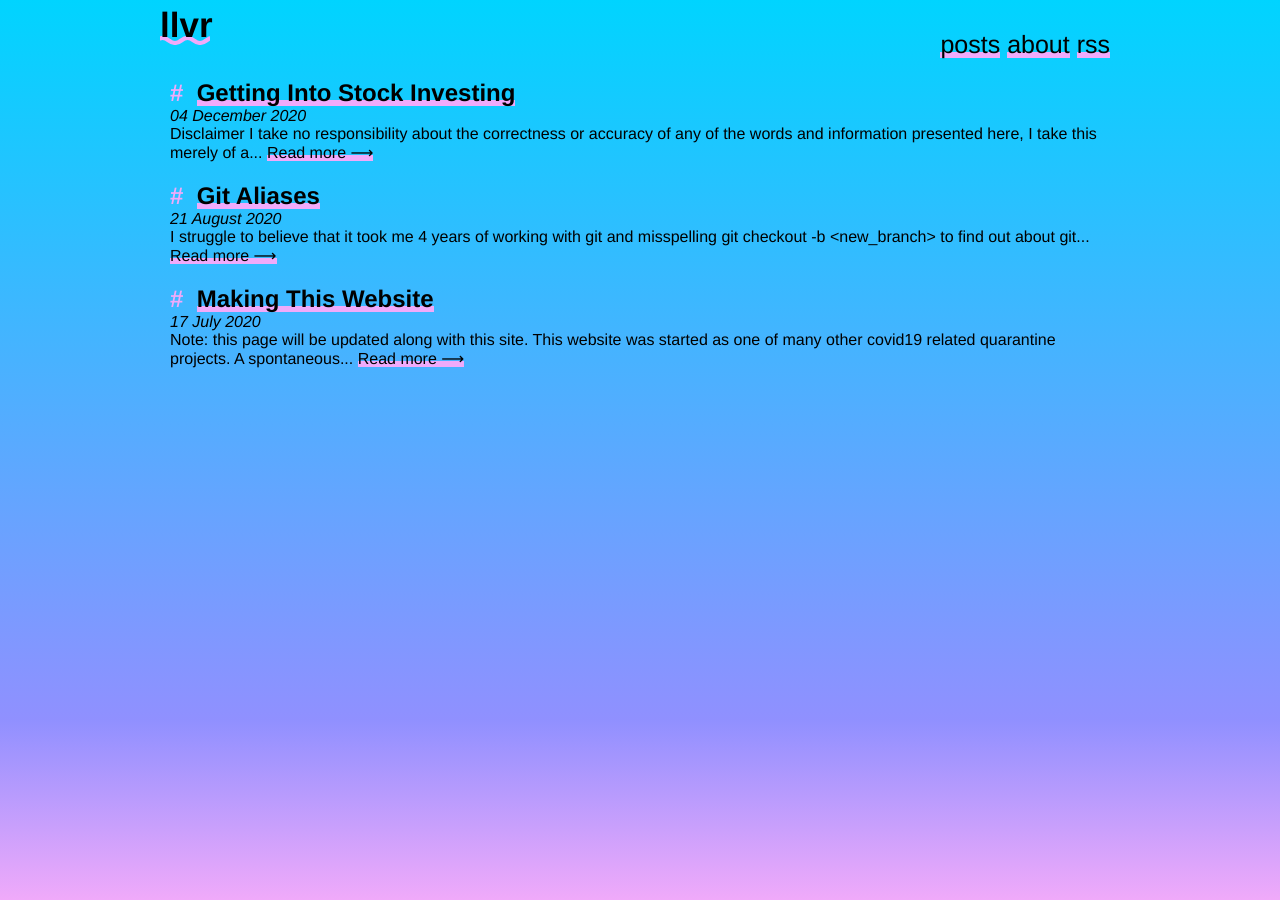
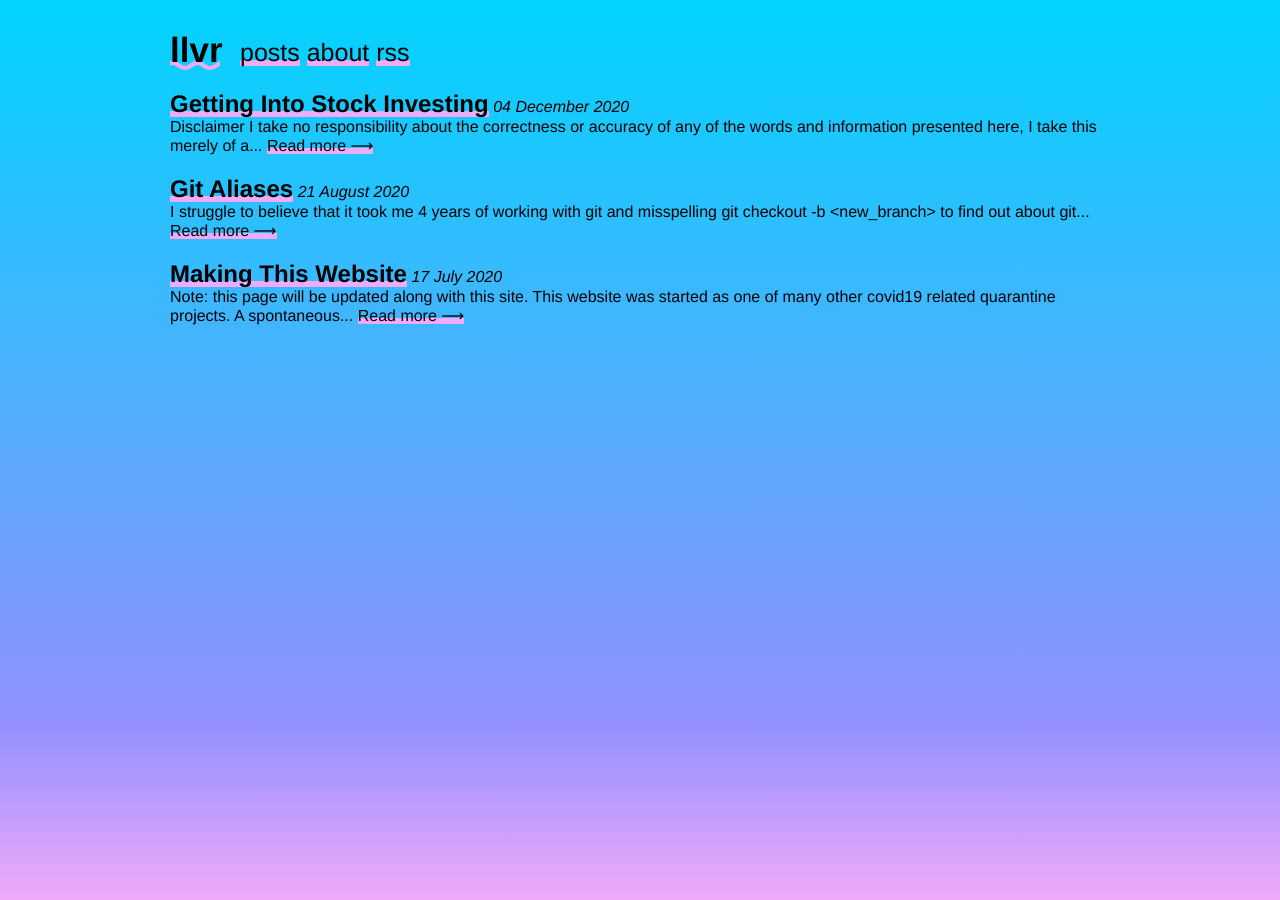
Before and after one commit to 2ar0n/2ar0n.github.io, a Jekyll site: the page built from index.md, in a window 1280 px wide. Built offline with Jekyll 4.4.1, drawn with Linux system fonts in a browser that asks for light colours.

Commit message:
Restyling because I can

```diff
--- a/_sass/main.scss
+++ b/_sass/main.scss
@@ -55,6 +55,7 @@ body {
 
 header {
     margin: 0;
+    margin-left: 10px;
     position: sticky;
     position: -webkit-sticky;
     top: 0px;
@@ -65,14 +66,13 @@ header h1 {
     margin: 0;
     width: 50px;
     float: left;
+    margin-right: 20px;
 }
 
 nav {
-    text-align: right;
-    padding-right: 10px;
     font-size: 25px;
     margin-top: 25px;
-    float: right;
+    padding-top: 8px;
 }
 
 header h1 {
@@ -116,14 +116,6 @@ a {
     padding-left: 0;
 }
 
-.index li:before {
-    color: var(--c-accent);
-    content: '# \0000a0';
-    font-size: 1.5em;
-    font-weight: bold;
-    float: left;
-}
-
 main {
     margin-right: 5px;
     margin-left: 10px;
@@ -147,7 +139,8 @@ a:hover {
     box-shadow: none;
 }
 
-main h2 {
+main li {
+    margin-top: 20px;
     margin-bottom: 0;
 }
 
--- a/index.md
+++ b/index.md
@@ -6,8 +6,9 @@ title: Home
 <ul class="index">
   {% for post in site.posts %}
     <li>
-      <h2><a href="{{ post.url }}">{{ post.title }}</a></h2>
-      <p><i> {{ post.date | date_to_long_string}} </i></p>
+      <h2 style="display: inline"><a href="{{ post.url }}">{{ post.title }}</a></h2>
+      <i> {{ post.date | date_to_long_string}} </i>
+      <br/>
       {{ post.content | strip_html | truncatewords:25 }}
       <a href="{{ post.url }}">Read more ⟶</a>
     </li>
```
